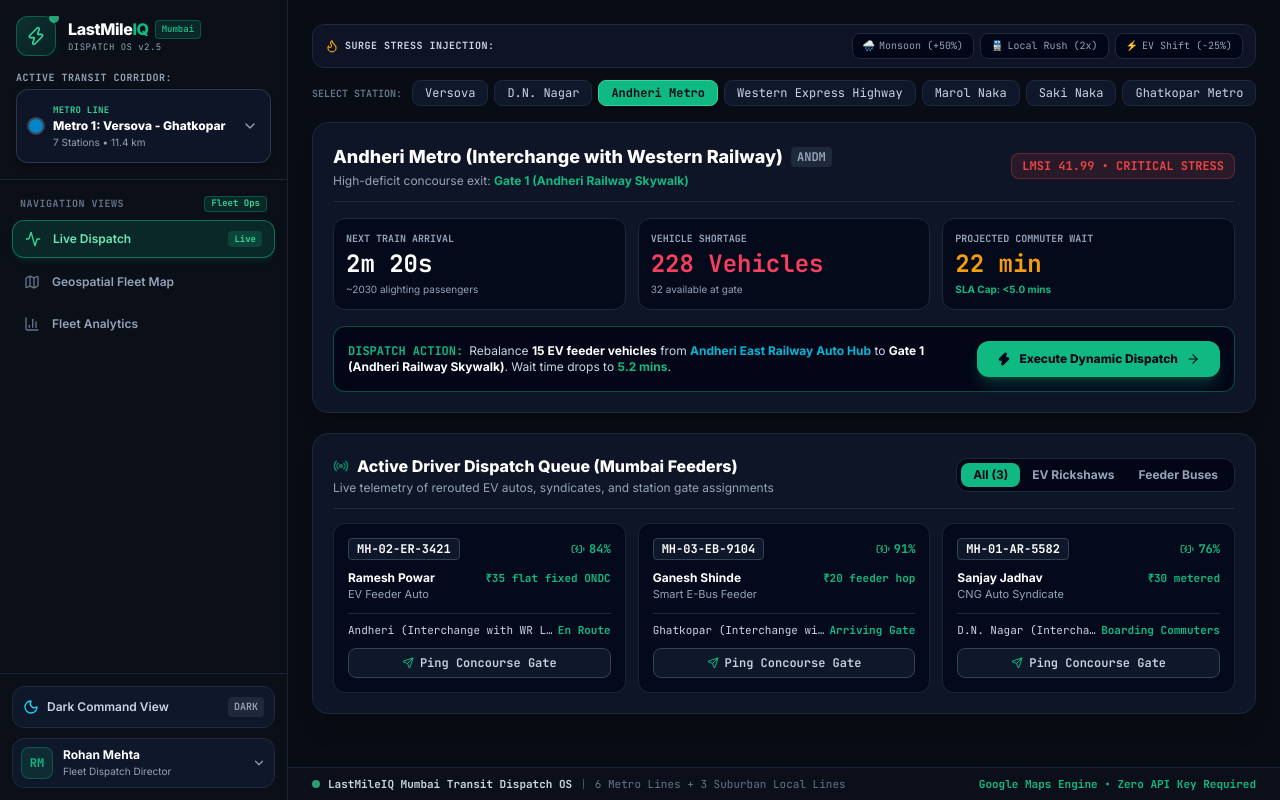
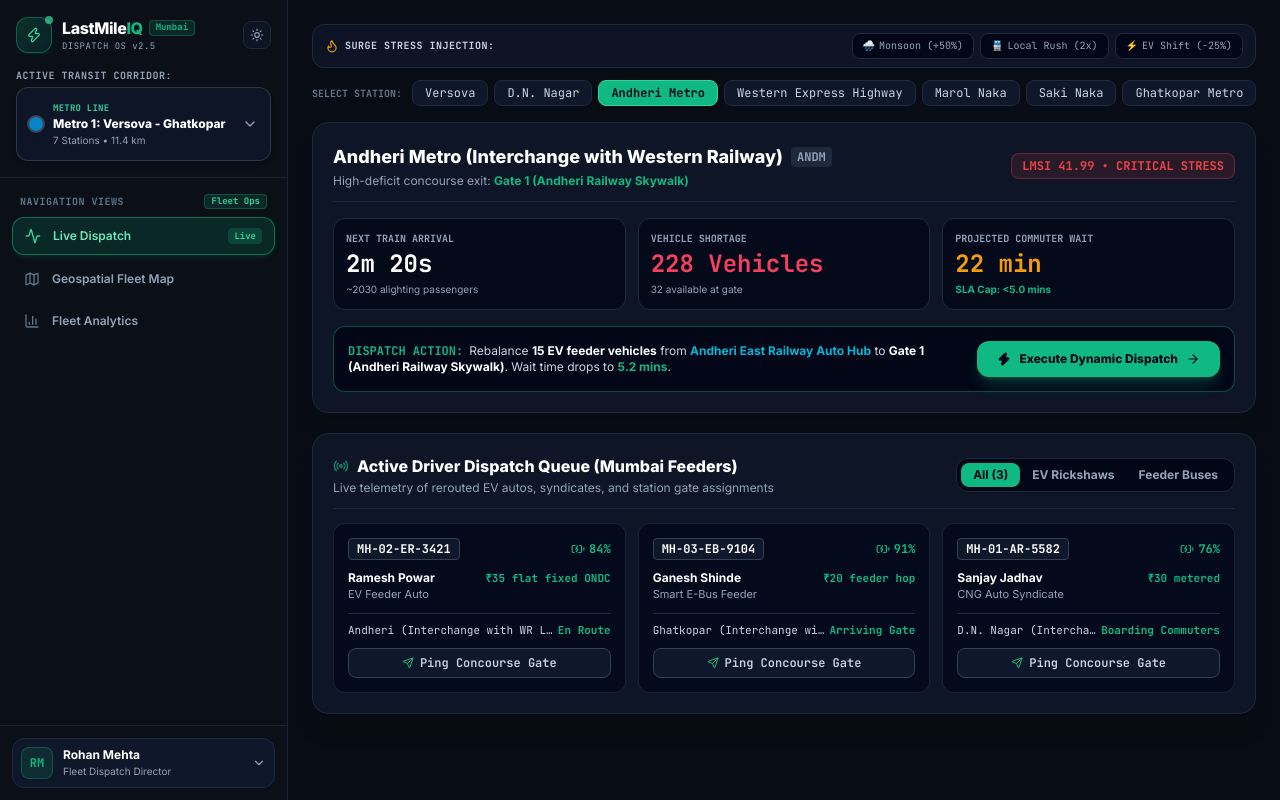
Before and after one commit to Ayush-web28/LastMileIQ, a React (Vite) app: page / in a window 1280 px wide. Built offline with nearby package versions, Linux system fonts and the light colour scheme.

Commit message:
feat: streamline map HUD, reposition controls below map, make theme toggle subtle and remove bottom footer

```diff
--- a/src/App.jsx
+++ b/src/App.jsx
@@ -117,25 +117,6 @@
 
         </main>
 
-        {/* Minimal Clean Single-Line Footer */}
-        <footer className={`border-t py-2 px-6 text-[11px] font-mono shrink-0 flex flex-col sm:flex-row items-center justify-between gap-1.5 transition-colors ${
-          theme === 'dark'
-            ? 'border-slate-800/80 bg-[#0B0F19] text-slate-500'
-            : 'border-slate-200 bg-white text-slate-600'
-        }`}>
-          <div className="flex items-center gap-2">
-            <span className="w-2 h-2 rounded-full bg-emerald-400 animate-pulse" />
-            <span className={`font-bold ${theme === 'dark' ? 'text-slate-300' : 'text-slate-800'}`}>
-              LastMileIQ Mumbai Transit Dispatch OS
-            </span>
-            <span className="text-slate-600">|</span>
-            <span>6 Metro Lines + 3 Suburban Local Lines</span>
-          </div>
-          <div className="text-emerald-500 font-bold">
-            Google Maps Engine • Zero API Key Required
-          </div>
-        </footer>
-
       </div>
 
     </div>
--- a/src/components/CommandCenterMap.jsx
+++ b/src/components/CommandCenterMap.jsx
@@ -2,14 +2,10 @@
 import L from 'leaflet';
 import { useSimulation } from '../context/SimulationContext';
 import {
-  Layers,
-  MapPin,
   RefreshCw,
   Eye,
   EyeOff,
-  CheckCircle2,
-  Navigation,
-  Compass
+  Navigation
 } from 'lucide-react';
 
 export default function CommandCenterMap({ className = '' }) {
@@ -75,7 +71,7 @@
       }
     }
 
-    // Actual Google Maps Roadmap tiles (100% Free, zero API key needed, zero watermark)
+    // Google Maps Tiles
     const googleTilesUrl = mapType === 'satellite'
       ? 'https://mt{s}.google.com/vt/lyrs=y&x={x}&y={y}&z={z}'
       : 'https://mt{s}.google.com/vt/lyrs=m&x={x}&y={y}&z={z}';
@@ -132,7 +128,6 @@
       attribution: '&copy; Google Maps',
     }).addTo(map);
 
-    // Keep base tiles below features
     newTiles.bringToBack();
     tileLayerRef.current = newTiles;
   }, [mapType]);
@@ -273,7 +268,7 @@
           </div>
           <div style="background: #F1F5F9; border-radius: 8px; padding: 6px 8px; font-size: 11px; margin-bottom: 6px; line-height: 1.4;">
             <div><strong>Deficit Gate:</strong> ${stn.highDeficitGate.gateName}</div>
-            <div><strong>Exit Commuters:</strong> ${stn.highDeficitGate.expectedCommuters} pax</div>
+            <div><strong>Exit Commuters:</strong> ${stn.highDeficitGate.expectedCommuters || stn.highDeficitGate.lastMileSeekers} pax</div>
             <div><strong>Vehicle Shortage:</strong> <span style="color: ${lmsiColor}; font-weight: bold;">${stn.highDeficitGate.deficit} vehicles</span></div>
             <div><strong>Wait Time:</strong> ${stn.lmsi.expectedWaitMinutes} min (${stn.lmsi.level})</div>
           </div>
@@ -368,15 +363,16 @@
   }, [activeCorridor, mapType]);
 
   return (
-    <div className={`relative w-full h-full min-h-[460px] rounded-2xl overflow-hidden border shadow-2xl ${
+    <div className={`w-full flex-1 flex flex-col min-h-0 ${className}`}>
+      {/* Map Canvas Frame */}
+      <div className={`relative w-full flex-1 min-h-[420px] rounded-2xl overflow-hidden border shadow-xl ${
         theme === 'dark' ? 'border-slate-800 bg-[#080C14]' : 'border-slate-200 bg-white'
-    } ${className}`}>
-      {/* Map DOM Canvas */}
+      }`}>
+        {/* Leaflet Map Canvas */}
         <div ref={mapContainerRef} className="w-full h-full z-0" />
 
-      {/* Floating HUD (Top Left): Map Navigation & Google Layer Type (NO corridor label here to avoid duplicate) */}
-      <div className="absolute top-3 left-3 z-10 flex items-center gap-2">
-        {/* Recenter Button */}
+        {/* ONLY Recenter Floating Icon Button (Top Left) */}
+        <div className="absolute top-3 left-3 z-10">
           <button
             onClick={() => {
               const map = mapInstanceRef.current;
@@ -384,90 +380,121 @@
                 map.flyTo(activeCorridor.center, activeCorridor.zoom, { duration: 0.8 });
               }
             }}
-          className="flex items-center gap-1.5 px-3 py-1.5 rounded-xl bg-slate-900/95 border border-slate-700/90 hover:border-emerald-500/60 text-slate-200 transition text-xs font-mono backdrop-blur-md shadow-lg"
+            className={`p-2.5 rounded-xl border backdrop-blur-md shadow-lg transition active:scale-95 ${
+              theme === 'dark'
+                ? 'bg-slate-900/90 border-slate-700/80 text-slate-200 hover:text-white hover:border-emerald-500/60'
+                : 'bg-white/95 border-slate-300 text-slate-700 hover:text-black hover:border-emerald-500/60'
+            }`}
             title="Recenter Map on Corridor"
           >
-          <RefreshCw className="w-3.5 h-3.5 text-emerald-400" />
-          <span className="font-semibold">Recenter</span>
+            <RefreshCw className="w-4 h-4 text-emerald-400" />
           </button>
+        </div>
+      </div>
 
-        {/* Google Map Mode Toggle: Roadmap vs Satellite */}
-        <div className="flex items-center p-0.5 rounded-xl bg-slate-900/95 border border-slate-700/90 backdrop-blur-md shadow-lg text-xs font-mono">
+      {/* Control Bar Below the Map Border (Replacing the former bottom line) */}
+      <div className={`mt-2.5 px-3.5 py-2 rounded-xl border flex flex-wrap items-center justify-between gap-3 text-xs font-mono transition ${
+        theme === 'dark'
+          ? 'bg-slate-900/90 border-slate-800 text-slate-300'
+          : 'bg-white border-slate-200 text-slate-700 shadow-sm'
+      }`}>
+        {/* Left: Map Mode Toggle, Station Count & Legend */}
+        <div className="flex items-center gap-3 sm:gap-4 flex-wrap">
+          {/* Roadmap vs Satellite Toggle */}
+          <div className={`flex items-center p-0.5 rounded-lg border ${
+            theme === 'dark' ? 'bg-slate-950 border-slate-800' : 'bg-slate-100 border-slate-200'
+          }`}>
             <button
               onClick={() => setMapType('roadmap')}
-            className={`px-2.5 py-1 rounded-lg text-[10px] transition font-bold ${
+              className={`px-2.5 py-1 rounded-md text-[10px] font-bold transition ${
                 mapType === 'roadmap'
                   ? 'bg-emerald-500 text-slate-950 shadow-sm'
-                : 'text-slate-400 hover:text-white'
+                  : theme === 'dark' ? 'text-slate-400 hover:text-white' : 'text-slate-600 hover:text-black'
               }`}
             >
               🗺️ Roadmap
             </button>
             <button
               onClick={() => setMapType('satellite')}
-            className={`px-2.5 py-1 rounded-lg text-[10px] transition font-bold ${
+              className={`px-2.5 py-1 rounded-md text-[10px] font-bold transition ${
                 mapType === 'satellite'
                   ? 'bg-cyan-500 text-slate-950 shadow-sm'
-                : 'text-slate-400 hover:text-white'
+                  : theme === 'dark' ? 'text-slate-400 hover:text-white' : 'text-slate-600 hover:text-black'
               }`}
             >
               🛰️ Satellite
             </button>
           </div>
 
-        {/* Active Station Count Pill */}
-        <div className="hidden sm:flex items-center gap-1.5 px-3 py-1.5 rounded-xl bg-slate-900/90 border border-slate-700/80 backdrop-blur-md shadow-lg text-xs font-mono text-slate-300">
+          {/* Station Count Pill */}
+          <div className="flex items-center gap-1.5 text-[11px] font-semibold">
             <span className="w-2 h-2 rounded-full bg-emerald-400 animate-pulse" />
-          <span>{computedStations.length} Stations Highlighted</span>
+            <span className={theme === 'dark' ? 'text-slate-300' : 'text-slate-700'}>
+              {computedStations.length} Stations Highlighted
+            </span>
+          </div>
+
+          {/* Stress Halos Legend */}
+          <div className={`flex items-center gap-2.5 text-[10px] pl-2 border-l ${
+            theme === 'dark' ? 'border-slate-800' : 'border-slate-200'
+          }`}>
+            <div className="flex items-center gap-1">
+              <span className="w-2 h-2 rounded-full bg-emerald-500" />
+              <span className={theme === 'dark' ? 'text-slate-300' : 'text-slate-600'}>&lt;5m wait</span>
+            </div>
+            <div className="flex items-center gap-1">
+              <span className="w-2 h-2 rounded-full bg-amber-500" />
+              <span className={theme === 'dark' ? 'text-slate-300' : 'text-slate-600'}>5-12m</span>
+            </div>
+            <div className="flex items-center gap-1">
+              <span className="w-2 h-2 rounded-full bg-rose-500 animate-pulse" />
+              <span className={theme === 'dark' ? 'text-slate-300' : 'text-slate-600'}>&gt;15m</span>
+            </div>
           </div>
         </div>
 
-      {/* Layer Visibility Toggles (Top Right) */}
-      <div className="absolute top-3 right-3 z-10 hidden sm:flex items-center gap-1 p-1 rounded-xl bg-slate-900/95 border border-slate-700/90 backdrop-blur-md shadow-lg text-xs">
+        {/* Right: Layer Visibility Toggles */}
+        <div className="flex items-center gap-1.5">
+          <span className="text-[10px] uppercase font-bold text-slate-500 mr-1 hidden md:inline">
+            Layers:
+          </span>
           <button
             onClick={() => setShowHeatRings(!showHeatRings)}
-          className={`px-2.5 py-1 rounded-lg text-[10px] font-mono transition ${
-            showHeatRings ? 'bg-slate-800 text-emerald-400 font-bold border border-emerald-500/30' : 'text-slate-500'
+            className={`px-2.5 py-1 rounded-lg text-[10px] font-mono transition border ${
+              showHeatRings
+                ? 'bg-emerald-500/20 text-emerald-400 border-emerald-500/40 font-bold'
+                : theme === 'dark'
+                  ? 'bg-slate-950 border-slate-800 text-slate-500'
+                  : 'bg-slate-100 border-slate-200 text-slate-500'
             }`}
           >
             Stress Rings
           </button>
           <button
             onClick={() => setShowStands(!showStands)}
-          className={`px-2.5 py-1 rounded-lg text-[10px] font-mono transition ${
-            showStands ? 'bg-slate-800 text-cyan-400 font-bold border border-cyan-500/30' : 'text-slate-500'
+            className={`px-2.5 py-1 rounded-lg text-[10px] font-mono transition border ${
+              showStands
+                ? 'bg-cyan-500/20 text-cyan-400 border-cyan-500/40 font-bold'
+                : theme === 'dark'
+                  ? 'bg-slate-950 border-slate-800 text-slate-500'
+                  : 'bg-slate-100 border-slate-200 text-slate-500'
             }`}
           >
             Feeder Stands
           </button>
           <button
             onClick={() => setShowVehicles(!showVehicles)}
-          className={`px-2.5 py-1 rounded-lg text-[10px] font-mono transition ${
-            showVehicles ? 'bg-slate-800 text-emerald-400 font-bold border border-emerald-500/30' : 'text-slate-500'
+            className={`px-2.5 py-1 rounded-lg text-[10px] font-mono transition border ${
+              showVehicles
+                ? 'bg-emerald-500/20 text-emerald-400 border-emerald-500/40 font-bold'
+                : theme === 'dark'
+                  ? 'bg-slate-950 border-slate-800 text-slate-500'
+                  : 'bg-slate-100 border-slate-200 text-slate-500'
             }`}
           >
             Active Fleet
           </button>
         </div>
-
-      {/* Compact Bottom Legend & Google Maps Engine Verification */}
-      <div className="absolute bottom-3 left-3 z-10 p-2 sm:px-3 rounded-xl bg-slate-950/95 border border-slate-800/90 backdrop-blur-md shadow-2xl text-[10px] font-mono flex items-center gap-3">
-        <div className="flex items-center gap-1">
-          <span className="w-2 h-2 rounded-full bg-emerald-500" />
-          <span className="text-slate-300">&lt;5m wait</span>
-        </div>
-        <div className="flex items-center gap-1">
-          <span className="w-2 h-2 rounded-full bg-amber-500" />
-          <span className="text-slate-300">5-12m</span>
-        </div>
-        <div className="flex items-center gap-1">
-          <span className="w-2 h-2 rounded-full bg-rose-500 animate-pulse" />
-          <span className="text-slate-300">&gt;15m</span>
-        </div>
-        <div className="flex items-center gap-1 pl-2 border-l border-slate-800 text-emerald-400 font-semibold">
-          <CheckCircle2 className="w-3 h-3 text-emerald-400" />
-          <span>Google Maps Engine (Zero API Key Required)</span>
-        </div>
       </div>
     </div>
   );
--- a/src/components/bionis/Sidebar.jsx
+++ b/src/components/bionis/Sidebar.jsx
@@ -108,12 +108,12 @@
       {/* Top Section: Brand Header & Selected Corridor Display */}
       <div className={`p-4 space-y-3.5 border-b ${theme === 'dark' ? 'border-slate-800/80' : 'border-slate-200'}`}>
 
-        {/* Brand Header */}
+        {/* Brand Header with Subtle Minimal Light/Dark Toggle */}
         <div className="flex items-center justify-between">
-          <div className="flex items-center gap-3 overflow-hidden">
-            <div className="relative flex items-center justify-center w-10 h-10 rounded-xl bg-gradient-to-br from-emerald-500/20 to-teal-500/10 border border-emerald-500/40 shrink-0 shadow-lg shadow-emerald-500/10">
-              <Zap className="w-5 h-5 text-emerald-400" />
-              <div className="absolute -top-1 -right-1 w-2.5 h-2.5 rounded-full bg-emerald-400 animate-pulse" />
+          <div className="flex items-center gap-2.5 overflow-hidden">
+            <div className="relative flex items-center justify-center w-9 h-9 rounded-xl bg-gradient-to-br from-emerald-500/20 to-teal-500/10 border border-emerald-500/40 shrink-0 shadow-lg shadow-emerald-500/10">
+              <Zap className="w-4 h-4 text-emerald-400" />
+              <div className="absolute -top-0.5 -right-0.5 w-2 h-2 rounded-full bg-emerald-400 animate-pulse" />
             </div>
             {!isCollapsed && (
               <div>
@@ -121,7 +121,7 @@
                   <span className={`font-black text-base tracking-tight ${theme === 'dark' ? 'text-white' : 'text-slate-900'}`}>
                     LastMile<span className="text-emerald-500">IQ</span>
                   </span>
-                  <span className="text-[9px] font-mono font-bold px-1.5 py-0.5 rounded bg-emerald-500/15 text-emerald-500 border border-emerald-500/30">
+                  <span className="text-[9px] font-mono font-bold px-1.5 py-0.2 rounded bg-emerald-500/15 text-emerald-500 border border-emerald-500/30">
                     Mumbai
                   </span>
                 </div>
@@ -131,6 +131,23 @@
               </div>
             )}
           </div>
+
+          {/* Subtle Minimal Light/Dark Toggle */}
+          <button
+            onClick={toggleTheme}
+            className={`p-1.5 rounded-lg border transition ${
+              theme === 'dark'
+                ? 'border-slate-800 text-slate-400 hover:text-amber-300 hover:border-slate-700 bg-slate-900/60'
+                : 'border-slate-200 text-slate-500 hover:text-slate-900 hover:border-slate-300 bg-slate-50'
+            }`}
+            title={`Switch to ${theme === 'dark' ? 'Light' : 'Dark'} Mode`}
+          >
+            {theme === 'dark' ? (
+              <Sun className="w-3.5 h-3.5" />
+            ) : (
+              <Moon className="w-3.5 h-3.5" />
+            )}
+          </button>
         </div>
 
         {/* Selected Line Display (Here and here only) */}
@@ -324,37 +341,8 @@
         })}
       </div>
 
-      {/* Bottom Section: Light/Dark Toggle & 2-Account Switcher */}
+      {/* Bottom Section: 2-Account Persona Switcher */}
       <div className={`p-3 border-t space-y-2.5 ${theme === 'dark' ? 'border-slate-800/80' : 'border-slate-200'}`}>
-
-        {/* Light / Dark Mode Toggle Button */}
-        <button
-          onClick={toggleTheme}
-          className={`w-full flex items-center justify-between p-2.5 rounded-xl border transition text-xs font-semibold ${
-            theme === 'dark'
-              ? 'bg-slate-900 border-slate-800 text-slate-300 hover:text-white hover:border-slate-700'
-              : 'bg-slate-50 border-slate-200 text-slate-700 hover:text-slate-900 hover:border-slate-300'
-          } ${isCollapsed ? 'justify-center' : ''}`}
-          title="Toggle Light / Dark Mode"
-        >
-          <div className="flex items-center gap-2">
-            {theme === 'dark' ? (
-              <Moon className="w-4 h-4 text-cyan-400 shrink-0" />
-            ) : (
-              <Sun className="w-4 h-4 text-amber-500 shrink-0" />
-            )}
-            {!isCollapsed && (
-              <span>{theme === 'dark' ? 'Dark Command View' : 'Light Precision View'}</span>
-            )}
-          </div>
-          {!isCollapsed && (
-            <span className={`text-[10px] font-mono uppercase px-1.5 py-0.5 rounded ${
-              theme === 'dark' ? 'bg-slate-800 text-slate-400' : 'bg-slate-200 text-slate-600'
-            }`}>
-              {theme}
-            </span>
-          )}
-        </button>
 
         {/* 2-Account System Role Switcher (Fleet Dispatch Director & Transit Planner) */}
         <div className="relative" ref={accountRef}>
@@ -365,7 +353,7 @@
                 ? 'bg-slate-900 border-slate-800 hover:border-slate-700'
                 : 'bg-slate-50 border-slate-200 hover:border-slate-300'
             } ${isCollapsed ? 'justify-center' : 'justify-between'}`}
-            title="Switch User Role (Fleet Dispatch Director / Transit Planner)"
+            title="Switch Stakeholder Persona (Fleet Dispatch Director / Transit Planner)"
           >
             <div className="flex items-center gap-2.5 min-w-0">
               <div
```
Lines whose indentation alone changed are shown as unchanged.
